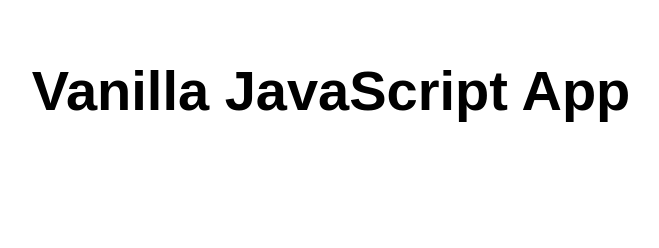
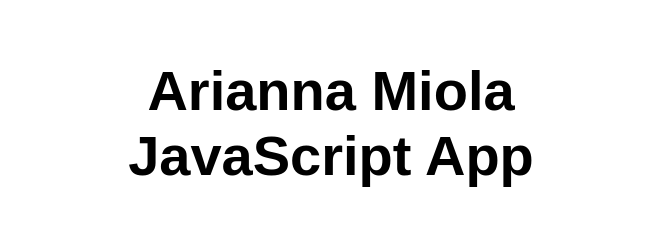
Before and after one commit to gitary/utcloud2022azapp, a plain HTML site: page src/index.html in a window 1280 px wide. Shown: the whole page, without its empty margins (309-968 px from the left). Drawn offline with Linux system fonts and the light colour scheme.

Commit message:
update index.html with Arianna Miola

```diff
--- a/src/index.html
+++ b/src/index.html
@@ -10,7 +10,7 @@
 
 <body>
   <main>
-    <h1>Vanilla JavaScript App</h1>
+    <h1>Arianna Miola JavaScript App</h1>
   </main>
 </body>
 
```
